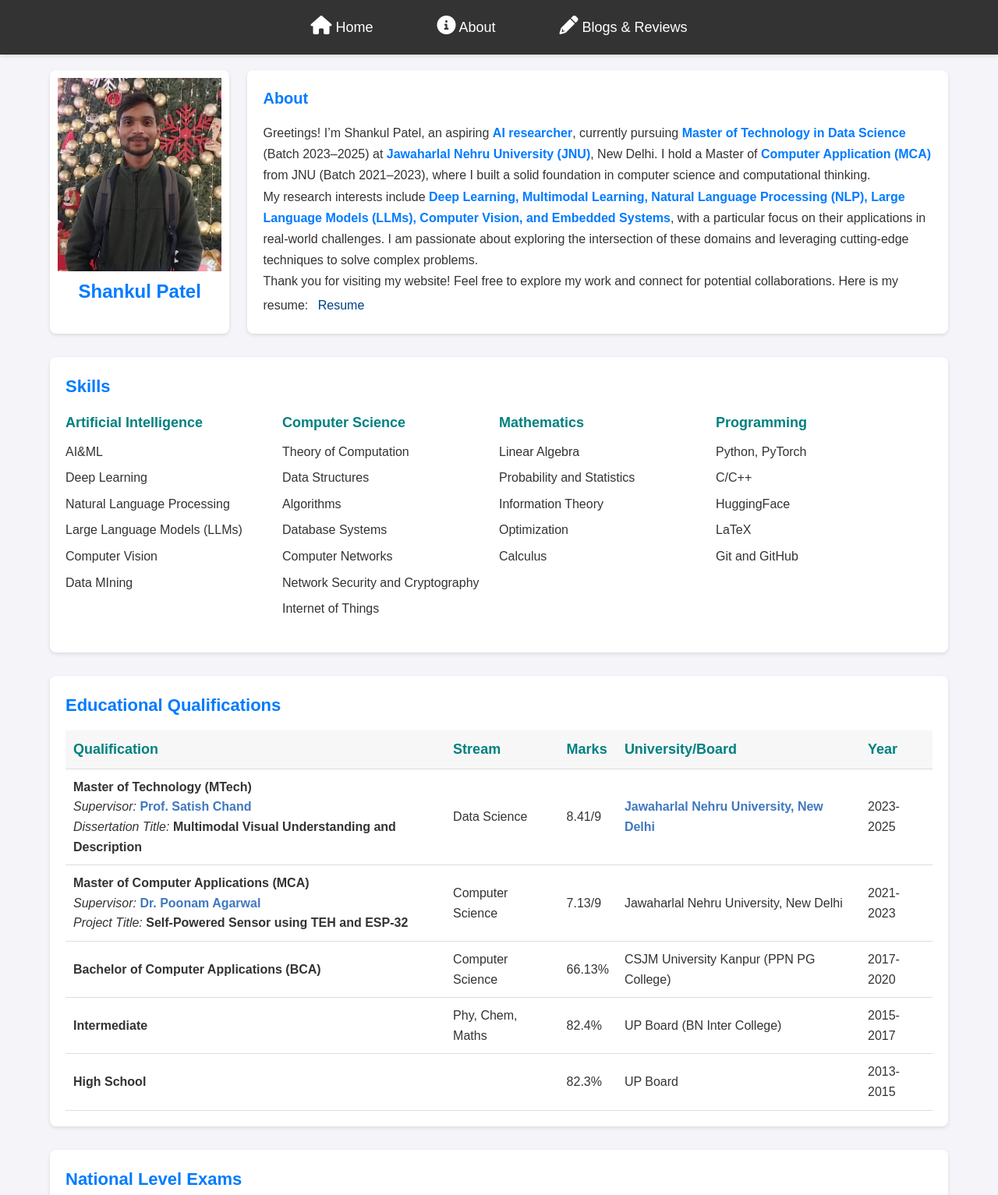
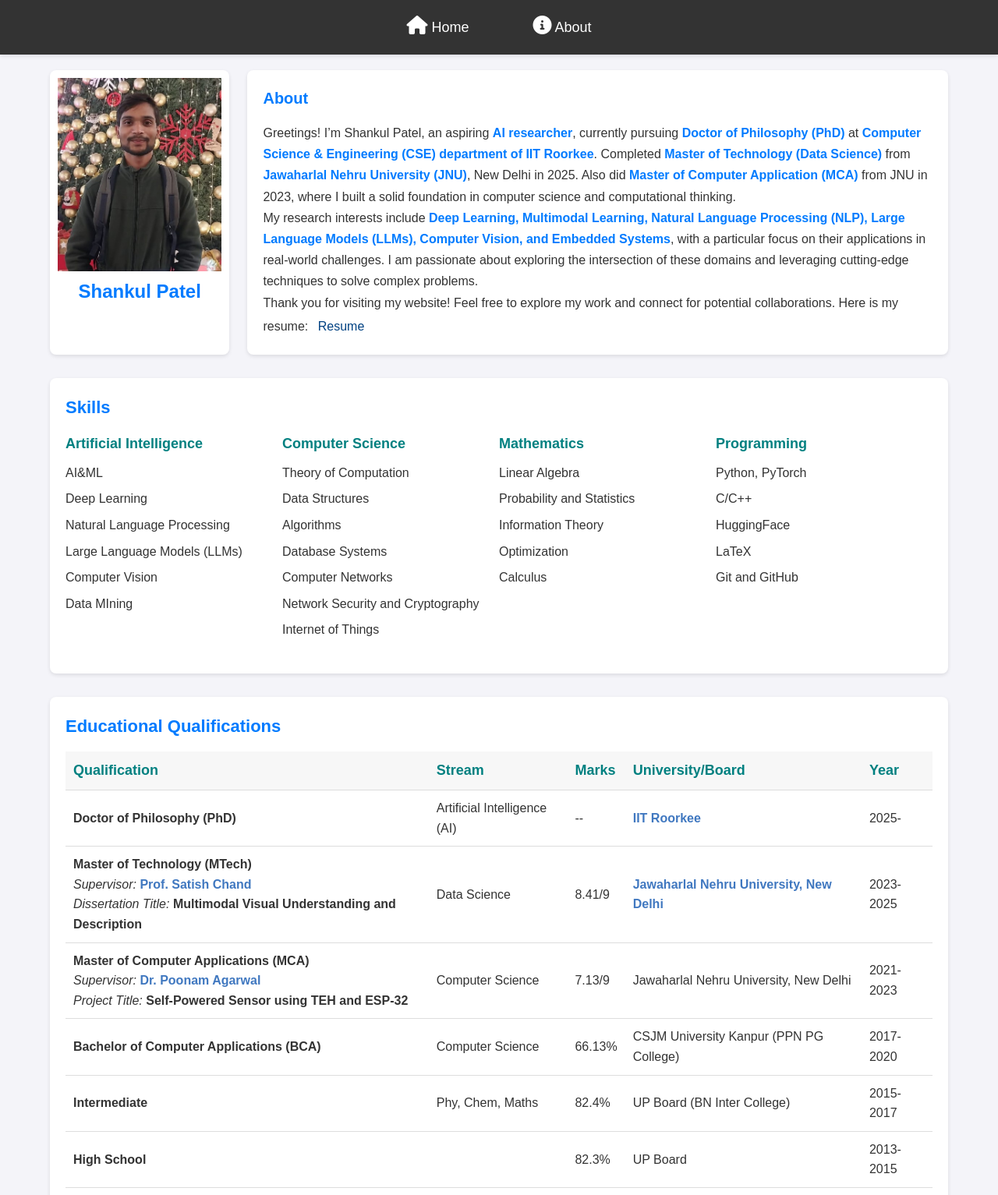
Before and after one commit to ShankulPatel/ShankulPatel.github.io, a plain HTML site: page about.html in a window 1280 px wide. Shown: the top 1533 px of the page at 78% size. Drawn offline with Linux system fonts and the light colour scheme.

Commit message:
20062025

```diff
--- a/about.html
+++ b/about.html
@@ -116,7 +116,11 @@
             background-color: #fff;
             box-shadow: 0 2px 5px rgba(0, 0, 0, 0.1);
             border-radius: 8px;
+
         }
+
+
+
         .profile-left img {
             width: 100%;
             height: auto
@@ -136,11 +140,15 @@
         .profile-right p {
             font-size: 16px;
             line-height: 1.7;
+
+
+
         }
         .profile-right strong {
             font-size: 16px;
             line-height: 1.7;
             color: #007bff;
+
         }
         .download-btn {
         display: inline-block;
@@ -481,7 +489,7 @@
         <li><a href="about.html"> <i class="fas fa-info-circle about-icon"></i> About</a></li>
         <!-- <li><a href="literature.html"><i class="fas fa-book literature-icon"></i> Literature</a></li>
         <li><a href="research.html"><i class="fas fa-search research-icon"></i> Research</a></li> -->
-        <li><a href="blogs.html"> <i class="fas fa-pencil-alt blog-icon"></i> Blogs & Reviews</a></li>
+        <!-- <li><a href="blogs.html"> <i class="fas fa-pencil-alt blog-icon"></i> Blogs & Reviews</a></li>  -->
     </ul>
 
     <!-- Main Content -->
@@ -498,9 +506,10 @@
             <div class="profile-right">
                 <h3>About</h3>
                 <p>Greetings! I’m Shankul Patel, an aspiring <strong>AI researcher</strong>, currently pursuing
-                     <strong>Master of Technology in Data Science</strong> (Batch 2023–2025)
-                    at <strong>Jawaharlal Nehru University (JNU)</strong>, New Delhi. I hold a Master of
-                    <strong>Computer Application (MCA)</strong> from JNU (Batch 2021–2023), where I built
+                    <strong>Doctor of Philosophy (PhD)</strong> at <strong> Computer Science & Engineering (CSE) department of IIT Roorkee</strong>. Completed
+                     <strong>Master of Technology (Data Science)</strong>
+                    from <strong>Jawaharlal Nehru University (JNU)</strong>, New Delhi in 2025. Also did <strong>Master of
+                    Computer Application (MCA)</strong> from JNU in 2023, where I built
                     a solid foundation in computer science and computational thinking.</p>
                 <p>
                     My research interests include <strong id="researchInterests">Deep Learning, Multimodal Learning,
@@ -601,6 +610,13 @@
                     </tr>
                 </thead>
                 <tbody>
+                    <tr>
+                        <td><b>Doctor of Philosophy (PhD)</b></td>
+                        <td>Artificial Intelligence (AI)</td>
+                        <td>--</td>
+                        <td><a href="https://www.iitr.ac.in/" target="_blank"> <b>IIT Roorkee</b> </a> </td>
+                        <td>2025-</td>
+                    </tr>
                     <tr>
                         <td><b>Master of Technology (MTech) </b><br> <i>Supervisor:</i> <a href="https://www.jnu.ac.in/content/schand" target="_blank"> <b>Prof. Satish Chand</b> </a>
                                     <br> <i>Dissertation Title:</i> <b>Multimodal Visual Understanding and Description</b></td>
```
Also changed, not shown: index.html (+2 -2 lines).
